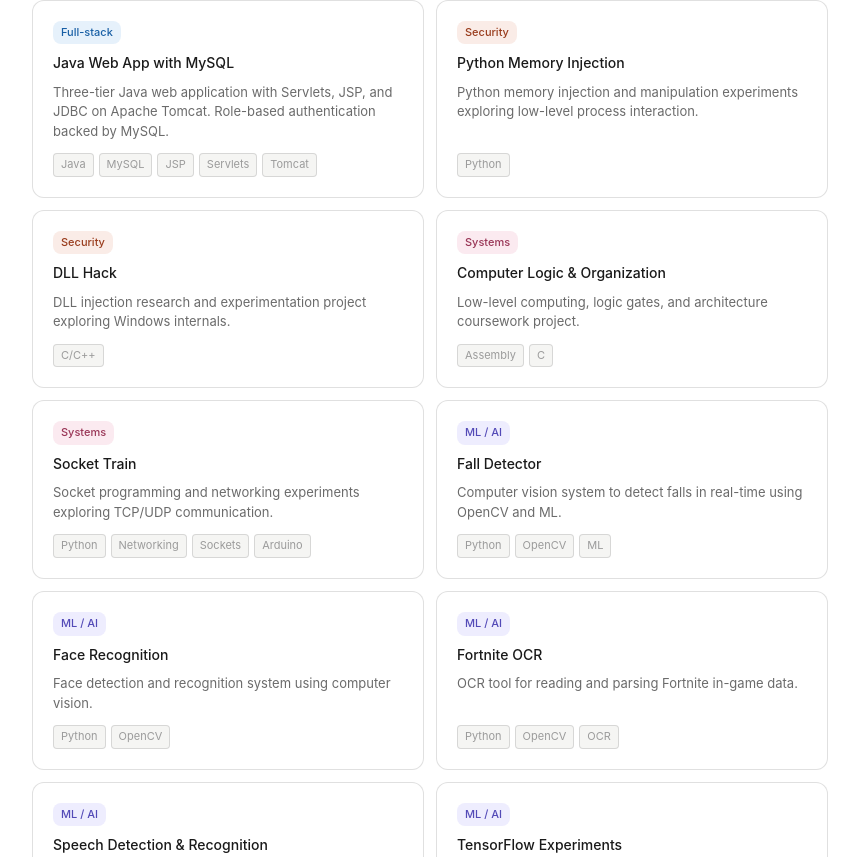
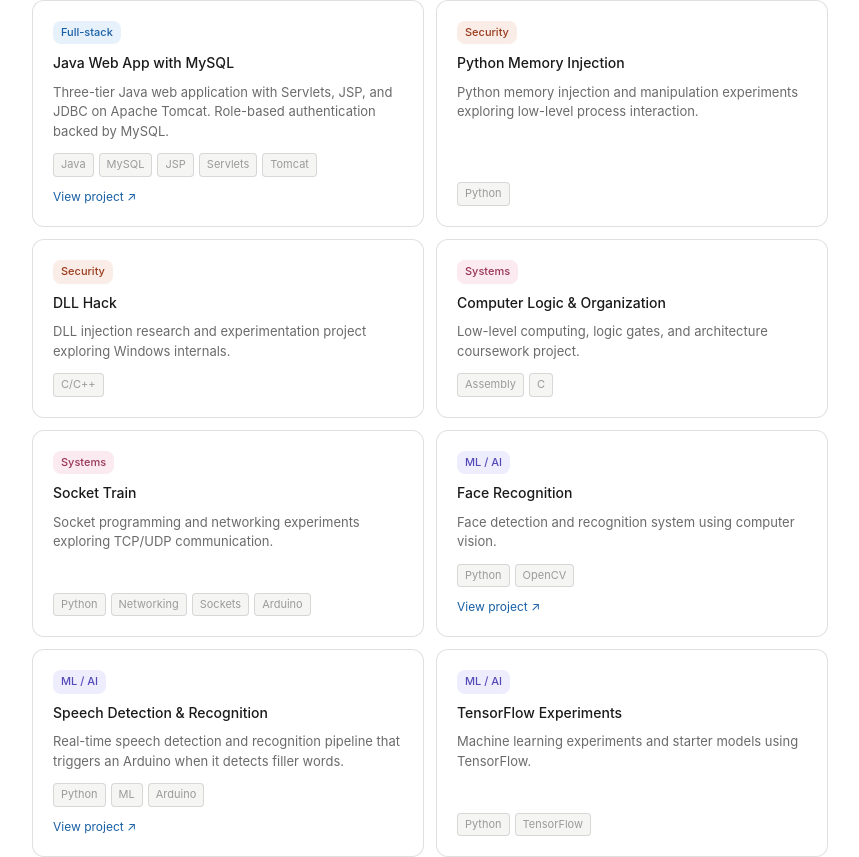
Before and after one commit to BrandonHarrison2002/portfolio, a React (Vite) app: page / in a window 1280 px wide. Shown: the part 1343-2200 px from the top of the page, without its empty margins (210-1069 px from the left). Built offline with nearby package versions, Linux system fonts and the light colour scheme.

Commit message:
Update projects.js

```diff
--- a/src/projects.js
+++ b/src/projects.js
@@ -32,6 +32,7 @@ const projects = [
     desc: "Three-tier Java web application with Servlets, JSP, and JDBC on Apache Tomcat. Role-based authentication backed by MySQL.",
     stack: ["Java", "MySQL", "JSP", "Servlets", "Tomcat"],
     tag: "fullstack",
+    link: "https://github.com/BrandonHarrison2002/A-Three-Tier-Distributed-Web-Based-Application",
   },
 
   // ── Security & Low-level ─────────────────────────────────────────────────
@@ -62,28 +63,18 @@ const projects = [
 
   // ── ML / AI / Computer Vision ────────────────────────────────────────────
   {
-    name: "Fall Detector",
-    desc: "Computer vision system to detect falls in real-time using OpenCV and ML.",
-    stack: ["Python", "OpenCV", "ML"],
-    tag: "ml",
-  },
-  {
     name: "Face Recognition",
     desc: "Face detection and recognition system using computer vision.",
     stack: ["Python", "OpenCV"],
     tag: "ml",
-  },
-  {
-    name: "Fortnite OCR",
-    desc: "OCR tool for reading and parsing Fortnite in-game data.",
-    stack: ["Python", "OpenCV", "OCR"],
-    tag: "ml",
+    link: "https://github.com/BrandonHarrison2002/Face",
   },
   {
     name: "Speech Detection & Recognition",
-    desc: "Real-time speech detection and recognition pipeline with audio processing.",
-    stack: ["Python", "ML"],
+    desc: "Real-time speech detection and recognition pipeline that triggers an Arduino when it detects filler words.",
+    stack: ["Python", "ML", "Arduino"],
     tag: "ml",
+    link: "https://github.com/BrandonHarrison2002/speech_recognition-tazer",
   },
   {
     name: "TensorFlow Experiments",
@@ -112,12 +103,14 @@ const projects = [
     desc: "Personal resume hosted as a GitHub Pages site.",
     stack: ["HTML", "CSS"],
     tag: "fullstack",
+    link: "https://github.com/BrandonHarrison2002/Resume",
   },
   {
     name: "Discord Bot (TS & Python)",
     desc: "Discord bots built in TypeScript and Python with custom commands and automations.",
     stack: ["TypeScript", "Python", "Discord.js"],
     tag: "fullstack",
+    link: "https://github.com/BrandonHarrison2002/Bread",
   },
   {
     name: "Minecraft Health Monitor",
```
